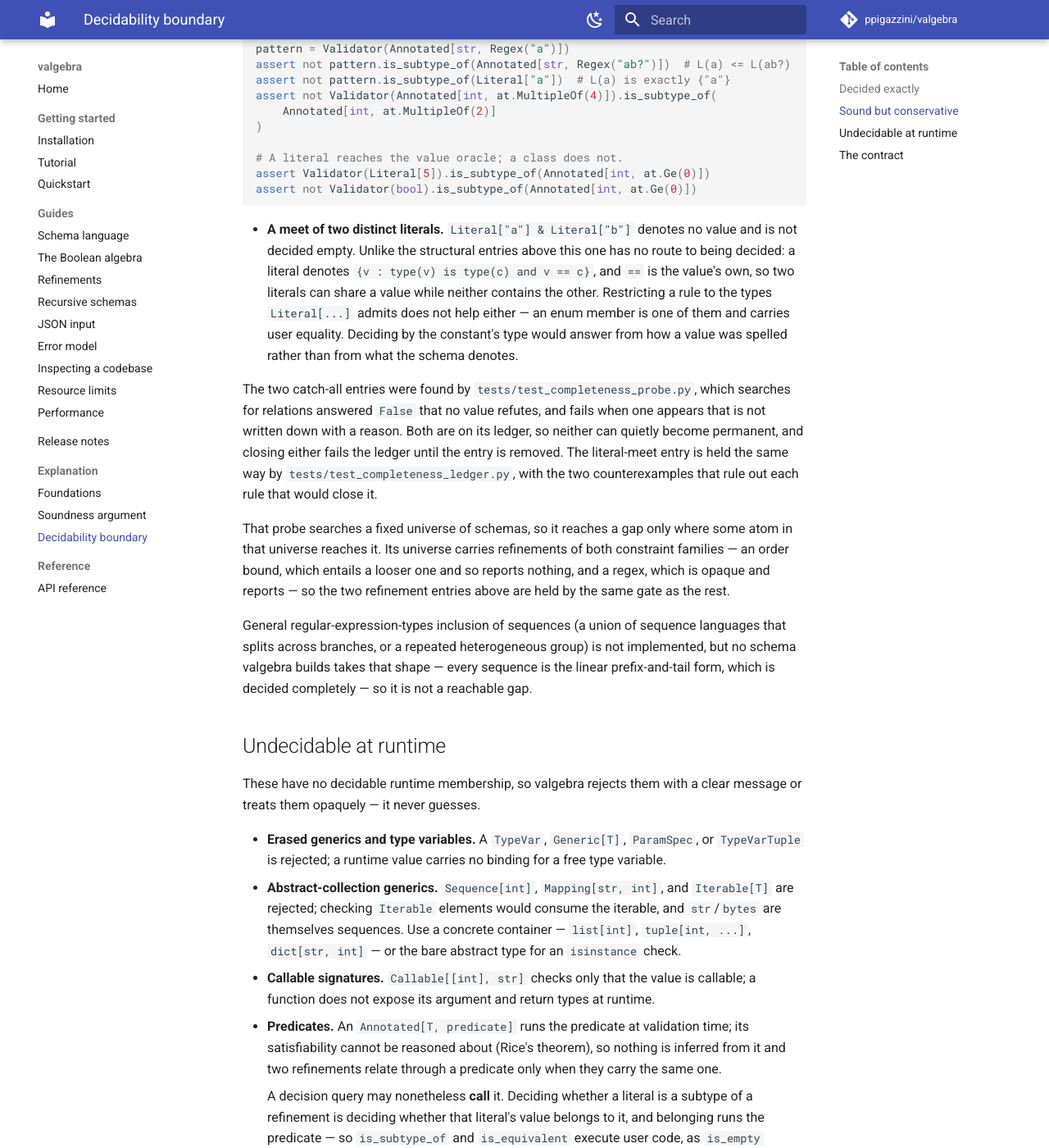
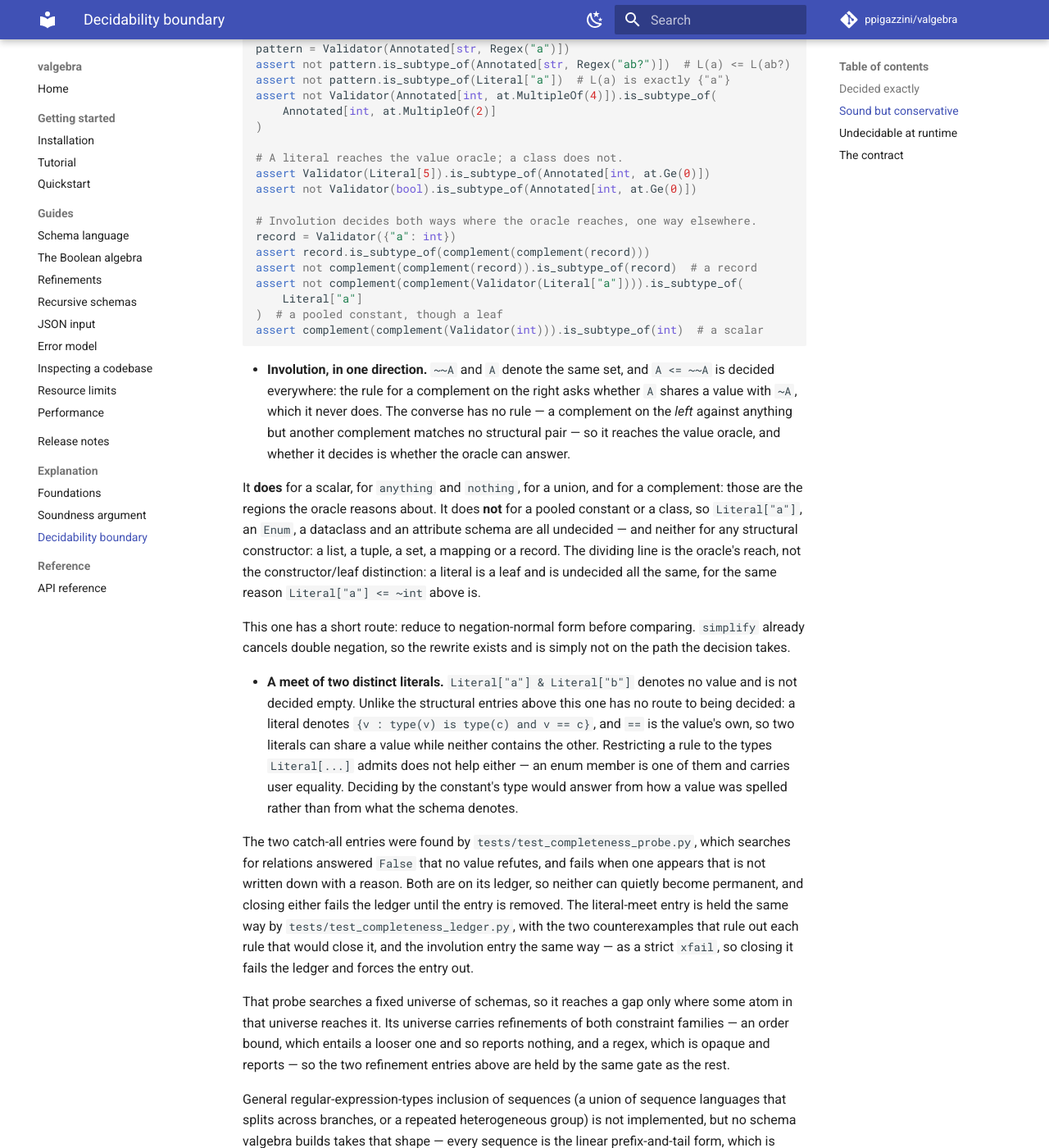
Before and after one commit to ppigazzini/valgebra, an MkDocs documentation site: the page built from docs/15-decidability.md, in a window 1280 px wide and 1400 px high, scrolled down 3805 px. Shown: the whole window at 82% size. Built offline with MkDocs 1.6.1 and Material for MkDocs 9.7.7, drawn with Linux system fonts in a browser that asks for light colours; comment, search, counter and statistics services are not loaded.

Commit message:
test: ledger the direction of involution that is not decided
`~~A` and `A` denote the same set. The procedure decides `A <= ~~A`
everywhere -- the rule for a complement on the right asks whether `A` shares a
value with `~A`, which it never does -- and the converse has no rule at all: a
complement on the left against anything but another complement matches no
structural pair, so it reaches the value oracle.

Whether it decides is therefore whether the oracle can answer. It does for a
scalar, for both lattice bounds, for a union and for a complement, which are
the regions it reasons about. It does not for a pooled constant or a class, so
a literal, an enum, a dataclass and an attribute schema are undecided
alongside every structural constructor. The line is the oracle's reach rather
than constructor versus leaf, which is the same limit the ledgered relation
between a literal and a negated scalar already records.

The answer stays sound, since a `False` is "not proven", but the gap sat off
the published boundary while its siblings were on it, so a reader checking a
lattice law against the procedure met a `False` with nothing to explain it.

The completeness ledger holds it as a strict expected failure, its first
entry, beside the direction that already decides. Closing the gap fails the
strict mark and forces the entry out, which is how every other recorded miss
is kept honest. The route is negation-normal form before the comparison:
`simplify` already cancels double negation, so the rewrite exists and is not
on the path the decision takes.

````diff
--- a/docs/15-decidability.md
+++ b/docs/15-decidability.md
@@ -177,7 +177,7 @@ from typing import Annotated, Literal
 
 import annotated_types as at
 
-from valgebra import Regex, Validator
+from valgebra import Regex, Validator, complement
 
 pattern = Validator(Annotated[str, Regex("a")])
 assert not pattern.is_subtype_of(Annotated[str, Regex("ab?")])  # L(a) <= L(ab?)
@@ -189,7 +189,36 @@ assert not Validator(Annotated[int, at.MultipleOf(4)]).is_subtype_of(
 # A literal reaches the value oracle; a class does not.
 assert Validator(Literal[5]).is_subtype_of(Annotated[int, at.Ge(0)])
 assert not Validator(bool).is_subtype_of(Annotated[int, at.Ge(0)])
+
+# Involution decides both ways where the oracle reaches, one way elsewhere.
+record = Validator({"a": int})
+assert record.is_subtype_of(complement(complement(record)))
+assert not complement(complement(record)).is_subtype_of(record)  # a record
+assert not complement(complement(Validator(Literal["a"]))).is_subtype_of(
+    Literal["a"]
+)  # a pooled constant, though a leaf
+assert complement(complement(Validator(int))).is_subtype_of(int)  # a scalar
 ```
+
+- **Involution, in one direction.** `~~A` and `A` denote the same set, and
+  `A <= ~~A` is decided everywhere: the rule for a complement on the right asks
+  whether `A` shares a value with `~A`, which it never does. The converse has no
+  rule — a complement on the *left* against anything but another complement
+  matches no structural pair — so it reaches the value oracle, and whether it
+  decides is whether the oracle can answer.
+
+  It **does** for a scalar, for `anything` and `nothing`, for a union, and for a
+  complement: those are the regions the oracle reasons about. It does **not** for
+  a pooled constant or a class, so `Literal["a"]`, an `Enum`, a dataclass and an
+  attribute schema are all undecided — and neither for any structural
+  constructor: a list, a tuple, a set, a mapping or a record. The dividing line
+  is the oracle's reach, not the constructor/leaf distinction: a literal is a
+  leaf and is undecided all the same, for the same reason
+  `Literal["a"] <= ~int` above is.
+
+  This one has a short route: reduce to negation-normal form before comparing.
+  `simplify` already cancels double negation, so the rewrite exists and is simply
+  not on the path the decision takes.
 
 - **A meet of two distinct literals.** `Literal["a"] & Literal["b"]` denotes no
   value and is not decided empty. Unlike the structural entries above this one
@@ -206,7 +235,8 @@ appears that is not written down with a reason. Both are on its ledger, so
 neither can quietly become permanent, and closing either fails the ledger until
 the entry is removed. The literal-meet entry is held the same way by
 `tests/test_completeness_ledger.py`, with the two counterexamples that rule out
-each rule that would close it.
+each rule that would close it, and the involution entry the same way — as a
+strict `xfail`, so closing it fails the ledger and forces the entry out.
 
 That probe searches a fixed universe of schemas, so it reaches a gap only where
 some atom in that universe reaches it. Its universe carries refinements of both
````
Also changed, not shown: CHANGELOG.md (+11 -0 lines), 1 other file.
